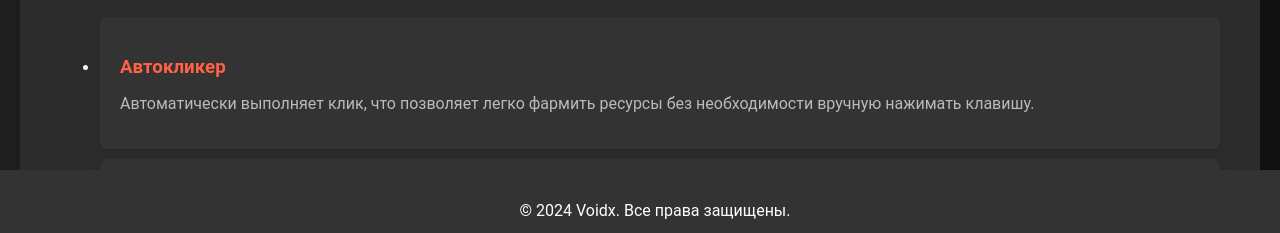
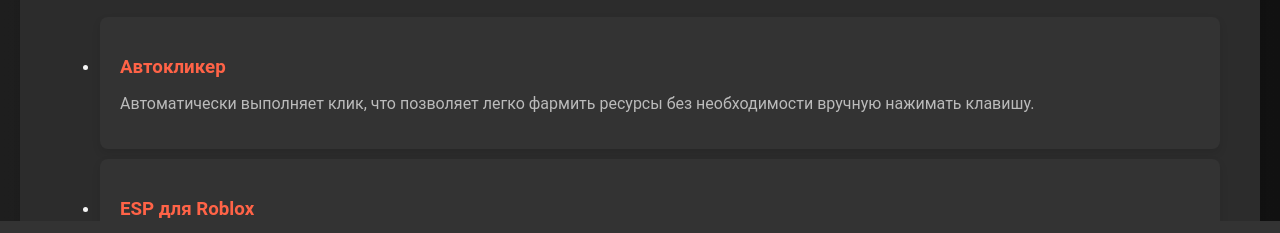
Before and after one commit to pauaisksk/Voidx.client, a plain HTML site: page index.html in a window 1280 px wide. Shown: the part 549-782 px from the top of the page. Drawn offline with Linux system fonts and the light colour scheme.

Commit message:
Update index.html

```diff
--- a/index.html
+++ b/index.html
@@ -193,7 +193,7 @@
     </section>
 
     <footer>
-        <p>© 2024 Voidx. Все права защищены.</p>
+
 
     </footer>
 </body>
```
